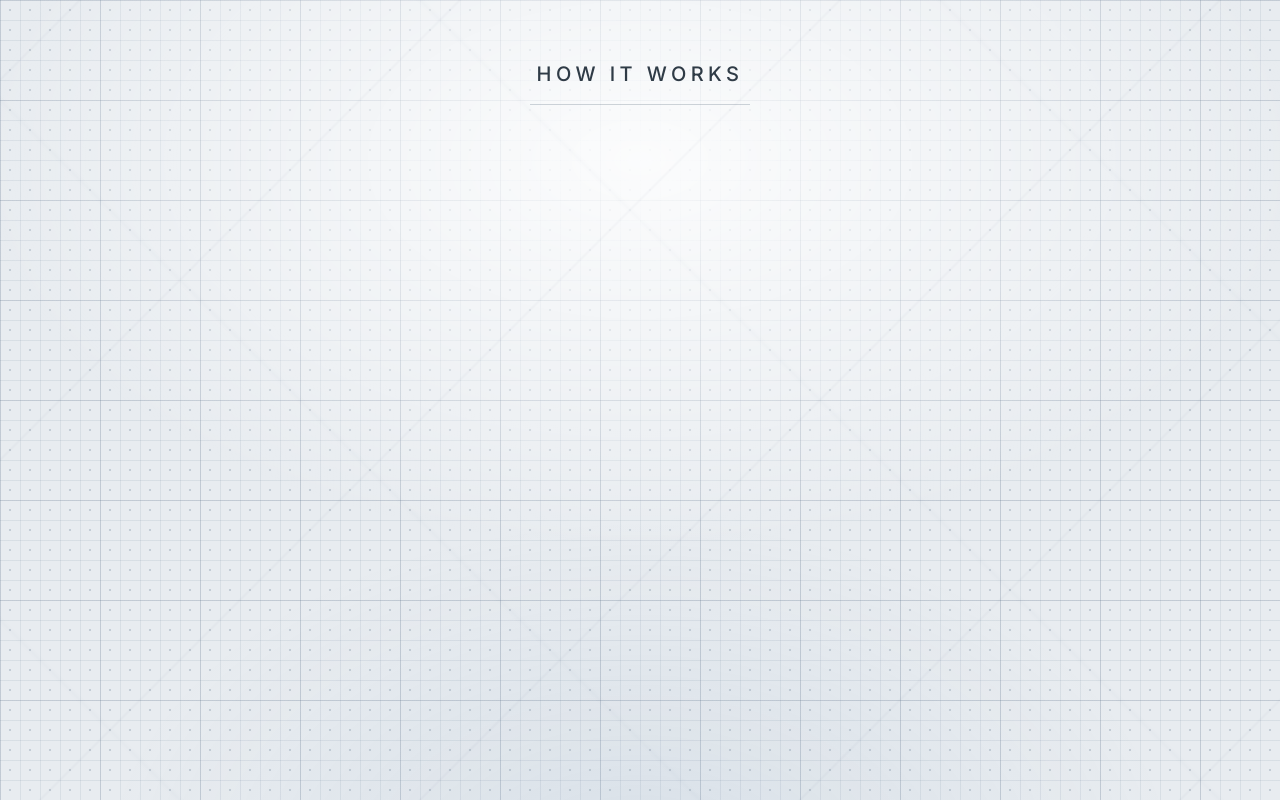
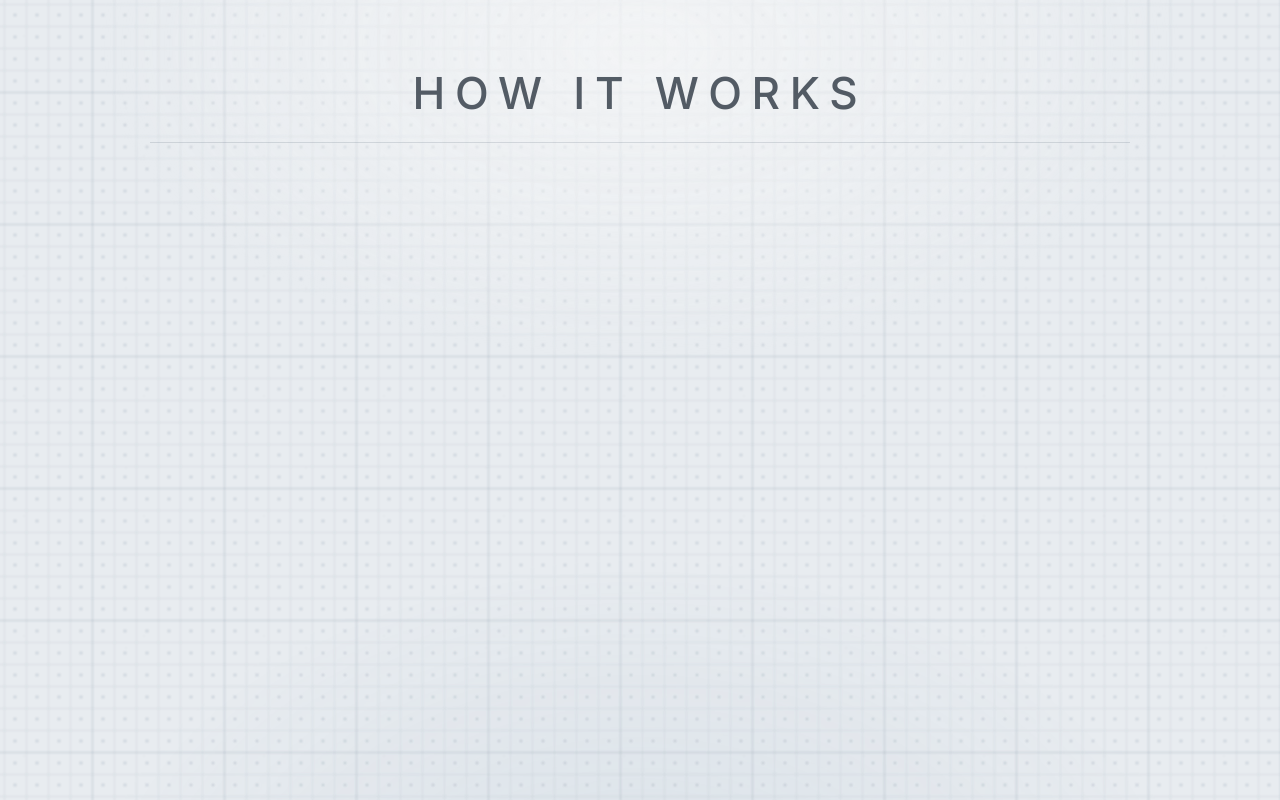
Before and after one commit to turchick777-max/aq2nd, a plain HTML site: page index.html in a window 1280 px wide. Drawn offline with Linux system fonts and the light colour scheme.

Commit message:
Update index.html

```diff
--- a/index.html
+++ b/index.html
@@ -5,124 +5,123 @@
   <meta name="viewport" content="width=device-width, initial-scale=1.0" />
   <title>AQUINTAQA - How It Works</title>
   <link href="https://fonts.googleapis.com/css2?family=Inter:wght@300;400;500;600&display=swap" rel="stylesheet">
+
   <style>
     * { margin: 0; padding: 0; box-sizing: border-box; }
 
-    body {
-      font-family: 'Inter', -apple-system, sans-serif;
+    body{
+      font-family: Inter, -apple-system, system-ui, sans-serif;
       min-height: 100vh;
-      background: #e8ecf0; /* база как у тебя */
+      background:#e8ecf0;
     }
 
-    .screen2 {
+    .screen2{
       min-height: 100vh;
-      padding: 56px 56px;
+      padding: 56px;
       position: relative;
       overflow: hidden;
-      background: #e8ecf0;
+      background:#e8ecf0;
     }
 
-    /* ===== LAYERED TECH GRID BACKGROUND (как в образце) ===== */
-    .screen2::before {
-      content: '';
-      position: absolute;
-      inset: 0;
-      pointer-events: none;
+    /* ====== BLURRY BLUEPRINT BACKGROUND (как на скрине) ====== */
+    .screen2::before{
+      content:"";
+      position:absolute;
+      inset:-40px;                 /* чтобы блюр не обрезался по краям */
+      pointer-events:none;
 
-      /* Слои (снизу вверх):
-         1) мягкая виньетка/световой градиент
-         2) тонкая “малая” сетка (каждые 20px)
-         3) “большая” сетка (каждые 100px)
-         4) точки на пересечениях (каждые 20px)
-      */
+      /* Слои:
+         1) мягкая бумажная фактура / виньетка
+         2) размытая микро-сетка
+         3) размытая крупная сетка
+         4) точки в узлах (пересечения) */
       background-image:
-        /* 1) мягкая виньетка */
-        radial-gradient(1200px 700px at 50% 20%, rgba(255,255,255,0.85) 0%, rgba(255,255,255,0) 55%),
-        radial-gradient(900px 600px at 50% 110%, rgba(120,150,180,0.14) 0%, rgba(120,150,180,0) 60%),
+        /* 1) бумага/виньетка */
+        radial-gradient(900px 520px at 50% 10%, rgba(255,255,255,0.75) 0%, rgba(255,255,255,0) 60%),
+        radial-gradient(900px 600px at 50% 110%, rgba(120,150,180,0.14) 0%, rgba(120,150,180,0) 62%),
 
-        /* 2) малая сетка */
-        linear-gradient(to right, rgba(120,140,160,0.14) 1px, transparent 1px),
-        linear-gradient(to bottom, rgba(120,140,160,0.14) 1px, transparent 1px),
+        /* 2) микро-сетка (очень мягкая) */
+        repeating-linear-gradient(to right, rgba(120,140,160,0.16) 0 1px, transparent 1px 22px),
+        repeating-linear-gradient(to bottom, rgba(120,140,160,0.16) 0 1px, transparent 1px 22px),
 
-        /* 3) большая сетка (реже и чуть заметнее) */
-        linear-gradient(to right, rgba(90,110,130,0.18) 1px, transparent 1px),
-        linear-gradient(to bottom, rgba(90,110,130,0.18) 1px, transparent 1px),
+        /* 3) крупная сетка (чуть заметнее) */
+        repeating-linear-gradient(to right, rgba(85,105,125,0.20) 0 1px, transparent 1px 132px),
+        repeating-linear-gradient(to bottom, rgba(85,105,125,0.20) 0 1px, transparent 1px 132px),
 
-        /* 4) точки */
-        radial-gradient(circle, rgba(120,140,160,0.32) 1px, transparent 1px);
+        /* 4) точки на узлах */
+        radial-gradient(circle, rgba(110,130,150,0.45) 1px, transparent 1.6px);
 
-      /* Настройка размеров слоёв:
-         малая сетка и точки: 20px
-         большая сетка: 100px
+      /* шаги:
+         - микро: 22px
+         - крупная: 132px
+         - точки: 22px (чтобы совпадали с микро-узлами)
       */
       background-size:
         auto, auto,
-        20px 20px, 20px 20px,
-        100px 100px, 100px 100px,
-        20px 20px;
+        auto, auto,
+        auto, auto,
+        22px 22px;
 
-      /* Сдвиг слоёв, чтобы точки выглядели “как в чертеже” */
+      /* смещаем точки на “углы клеток” */
       background-position:
         center, center,
         0 0, 0 0,
         0 0, 0 0,
-        0 0;
+        0px 0px;
 
-      /* лёгкое “смягчение”, чтобы не было слишком контрастно */
-      filter: saturate(1.02) contrast(1.02);
+      /* Главное: сделать всё “нечетким/размытым” как на образце */
+      filter: blur(1.25px) contrast(0.95) saturate(0.95);
+      opacity: 0.85;
+      transform: translateZ(0);
     }
 
-    /* Дополнительный слой — диагональные/служебные линии (очень деликатно) */
-    .grid-overlay {
-      position: absolute;
-      inset: 0;
-      pointer-events: none;
-      opacity: 0.35;
+    /* лёгкий “шум/бумага”, чтобы было менее цифрово (очень мягко) */
+    .screen2::after{
+      content:"";
+      position:absolute;
+      inset:0;
+      pointer-events:none;
       background:
-        linear-gradient(135deg, transparent 0 49.6%, rgba(120,140,160,0.12) 50%, transparent 50.4%),
-        linear-gradient(45deg,  transparent 0 49.6%, rgba(120,140,160,0.08) 50%, transparent 50.4%);
-      background-size: 380px 380px, 520px 520px;
-      background-position: 20px 60px, 120px 220px;
+        radial-gradient(circle at 20% 30%, rgba(0,0,0,0.03) 0 1px, transparent 2px),
+        radial-gradient(circle at 70% 60%, rgba(0,0,0,0.02) 0 1px, transparent 2px);
+      background-size: 120px 120px, 180px 180px;
       mix-blend-mode: multiply;
+      opacity: 0.25;
+      filter: blur(0.4px);
     }
 
-    /* ===== TITLE ===== */
-    .title {
+    /* ===== Title ближе к скрину: темнее и крупнее ===== */
+    .title{
       position: relative;
       z-index: 2;
-      text-align: center;
-
-      /* крупнее и темнее */
-      font-size: 20px;
+      text-align:center;
+      font-size: 44px;          /* крупнее */
       font-weight: 500;
       letter-spacing: 0.22em;
       text-transform: uppercase;
-      color: #2f3b46;
-
-      margin-top: 6px;
+      color: rgba(55,65,75,0.85); /* темнее/серее как на скрине */
+      margin-top: 10px;
     }
 
-    /* Лёгкая линия/ось под заголовком как в тех-схемах */
-    .title::after {
-      content: '';
-      display: block;
-      width: 220px;
+    /* тонкая горизонтальная линия под заголовком */
+    .title::after{
+      content:"";
+      display:block;
       height: 1px;
-      margin: 18px auto 0;
-      background: rgba(70, 90, 110, 0.25);
+      width: min(980px, 88%);
+      margin: 22px auto 0;
+      background: rgba(80,95,110,0.18);
+      filter: blur(0.2px);
     }
 
-    /* адаптив — на мобиле меньше поля и чуть меньше заголовок */
-    @media (max-width: 768px) {
-      .screen2 { padding: 32px 18px; }
-      .title { font-size: 16px; letter-spacing: 0.18em; }
-      .title::after { width: 160px; }
+    @media (max-width: 768px){
+      .screen2{ padding: 32px 18px; }
+      .title{ font-size: 28px; letter-spacing: 0.18em; }
     }
   </style>
 </head>
 <body>
   <section class="screen2">
-    <div class="grid-overlay"></div>
     <h2 class="title">How It Works</h2>
   </section>
 </body>
```
